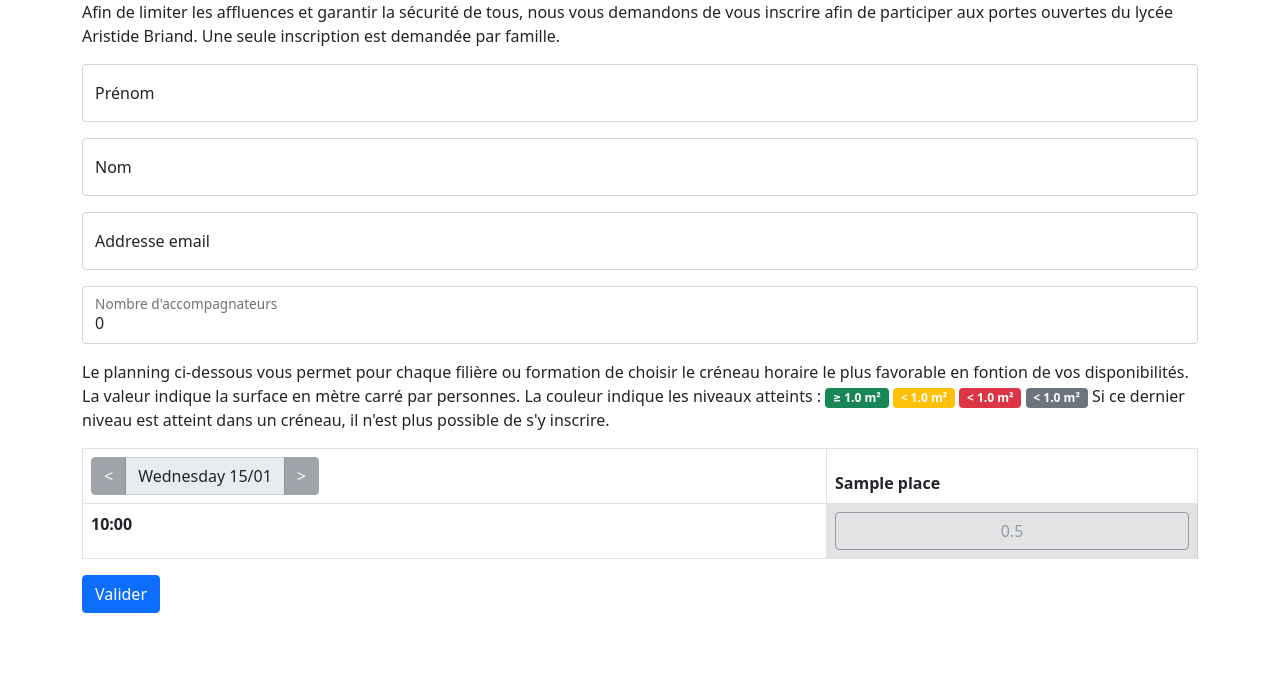
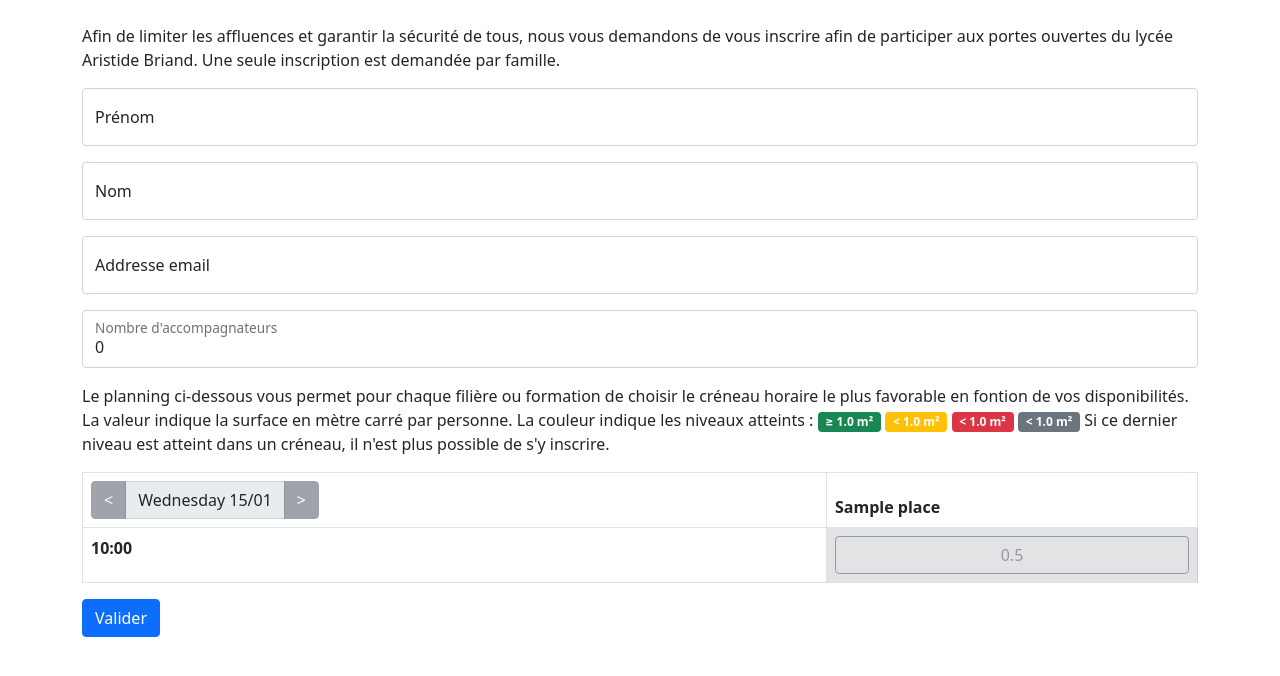
Before and after one commit to matteli/pop, a Django app: page /inscription/ in a window 1280 px wide. Shown: the part 66-742 px from the top of the page. Run offline with Django 3.2, Linux system fonts and the light colour scheme; tables that the repository leaves empty hold one stand-in row (values such as "Sample post"); parts of the project's set-up code (start-up, migrations or seed data) failed here and were passed over; some libraries are stand-ins or nearby versions.

Commit message:
rearrange p

```diff
--- a/schedule_booking/jinja2/scheduling_page_booking.html
+++ b/schedule_booking/jinja2/scheduling_page_booking.html
@@ -11,13 +11,14 @@
 </li>
 {% endblock %}
 {% block content %}
+<br>
+<p>Afin de limiter les affluences et garantir la sécurité de tous, nous vous demandons de vous inscrire afin de participer aux portes ouvertes du lycée Aristide Briand. Une seule inscription est demandée par famille.</p>
 {% if config.recaptcha %}
 <form id="form" action="/inscription/" method="POST">
 {% else %}
 <form id="form" action="/inscription/" method="POST" onsubmit="return control()">
   {% endif %}
   {{ csrf_input }}
-  <p>Afin de limiter les affluences et garantir la sécurité de tous, nous vous demandons de vous inscrire afin de participer aux portes ouvertes du lycée Aristide Briand. Une seule inscription est demandée par famille.</p>
   <div class="form-floating mb-3">
     <input type="text" name="firstname" class="form-control {% if errors is defined and errors.message_dict['firstname'] is defined %}is-invalid{% endif %}" id="firstname" placeholder="Robert" value="{{ request.POST['firstname']|default() }}" required>
     <label for="firstname">Prénom</label>
@@ -40,7 +41,10 @@
     <div id="validationescort" class="invalid-feedback">{% if errors is defined and errors.message_dict["escort"] is defined %} {{ errors.message_dict["escort"][0] }} {% endif %}</div>
   </div>
   {% endif %}
-  <p>Le planning ci-dessous vous permet pour chaque filière ou formation de choisir le créneau horaire le plus favorable en fontion de vos disponibilités.{% if config.show_density %} La valeur indique la surface en mètre carré par {% if not config.max_escort %}groupe de personnes{% else %}personnes{% endif %}.{% else %} Une surface disponible par {% if not config.max_escort %}groupe de personnes{% else %}personne{% endif %} est calculée.{% endif %}
+  <p>Le planning ci-dessous vous permet pour chaque filière ou formation de choisir le créneau horaire le plus favorable en fontion de vos disponibilités.
+    {% if config.show_density %} La valeur indique la surface en mètre carré par {% if not config.max_escort %}groupe de personnes{% else %}personne{% endif %}.
+    {% else %} Une surface disponible par {% if not config.max_escort %}groupe de personnes{% else %}personne{% endif %} est calculée.
+    {% endif %}
     <span>La couleur indique les niveaux atteints : </span>
     {% if config.caution_level %}
     <span class="badge bg-success">&ge; {{ config.caution_level }} m²</span>
--- a/schedule_booking/jinja2/scheduling_page_view.html
+++ b/schedule_booking/jinja2/scheduling_page_view.html
@@ -12,8 +12,9 @@
 {% endblock %}
 
 {% block content %}
+<br>
 <p>Le planning ci-dessous vous indique pour chaque filière ou formation l'affluence à chaque créneau horaire de 30 min.
-{% if config.show_density %} La valeur indique la surface en mètre carré par {% if not config.max_escort %}groupe de personnes{% else %}personnes{% endif %}.
+{% if config.show_density %} La valeur indique la surface disponible en mètre carré par {% if not config.max_escort %}groupe de personnes{% else %}personne{% endif %}.
 {% else %} Une surface disponible par {% if not config.max_escort %}groupe de personnes{% else %}personne{% endif %} est calculée.
 {% endif %}
 La couleur indique les niveaux atteints :
```
